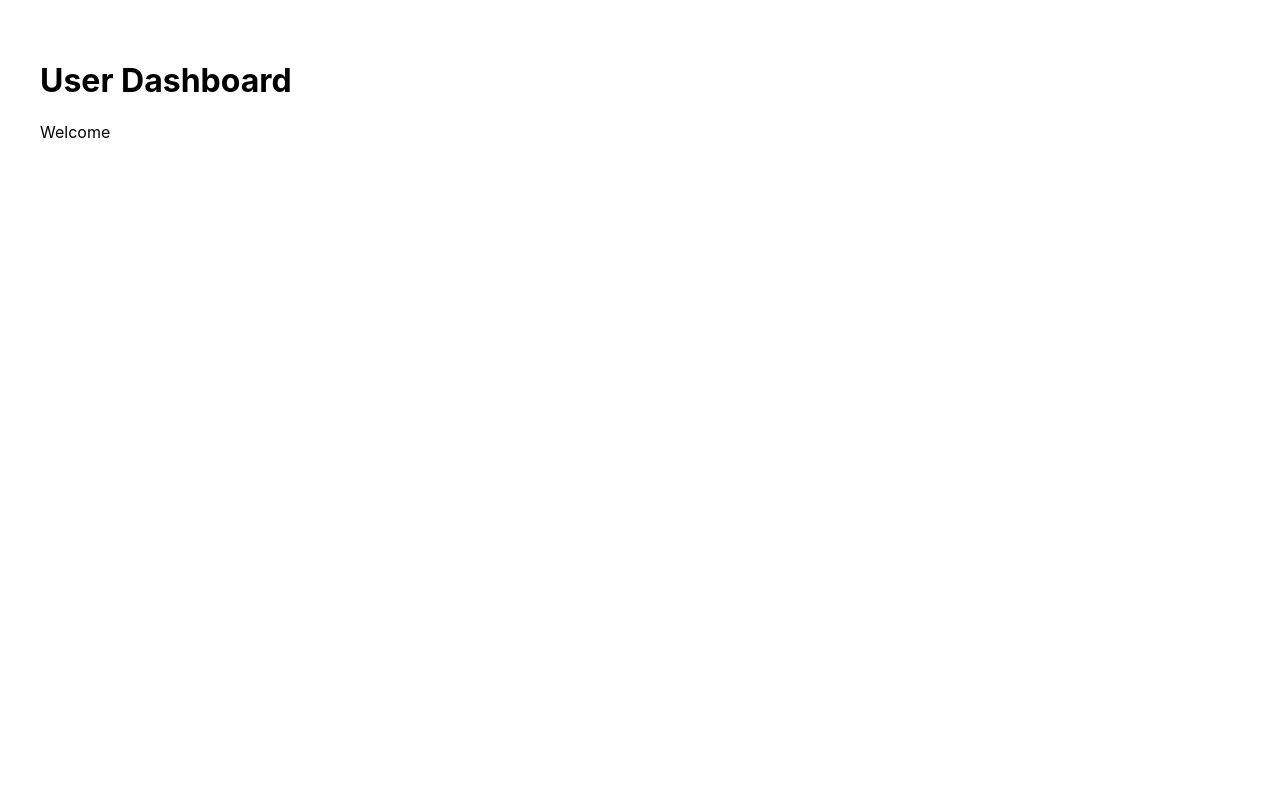
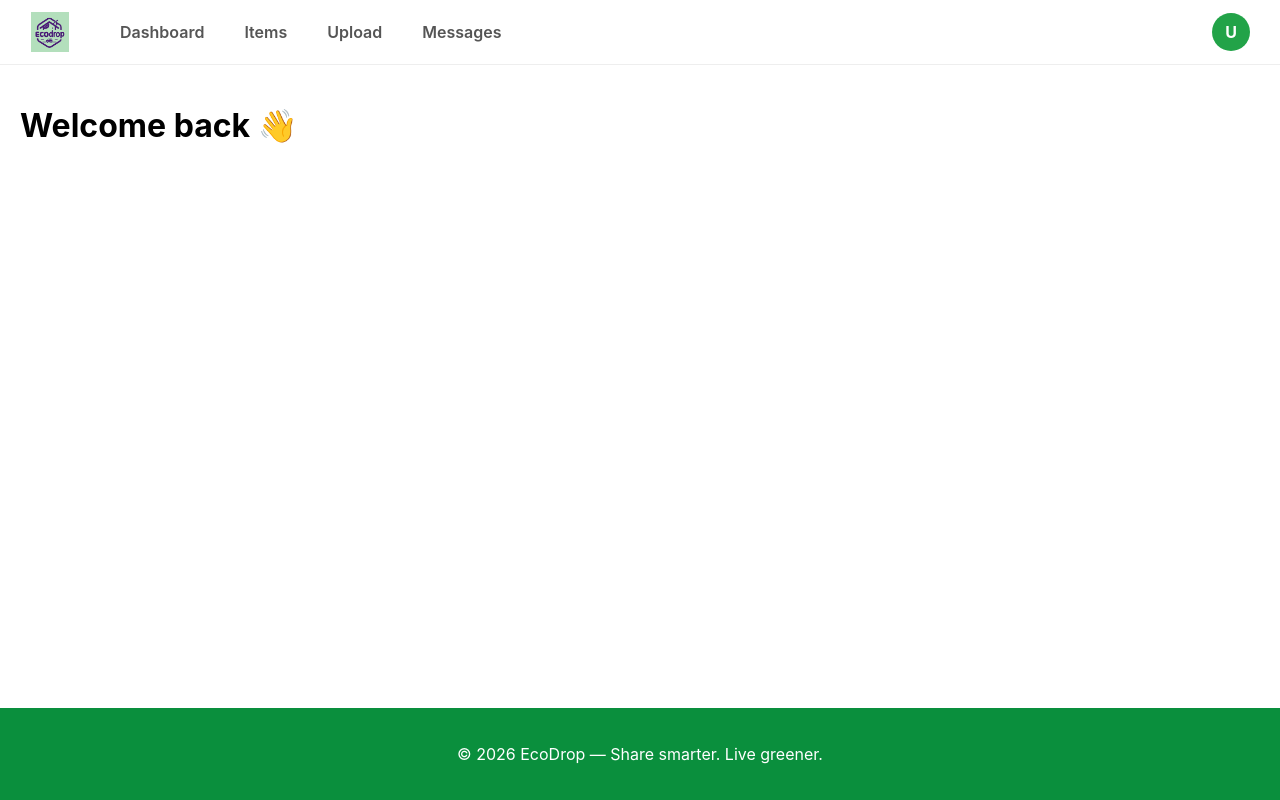
Before and after one commit to Adheesh49/ecodrop, a React (Create React App) app in the folder frontend/: page /dashboard in a window 1280 px wide. Built offline with nearby package versions, Linux system fonts and the light colour scheme.

Commit message:
Dashboard page edited.

```diff
--- a/frontend/src/App.js
+++ b/frontend/src/App.js
@@ -1,32 +1,46 @@
-import { BrowserRouter, Routes, Route } from "react-router-dom";
+import { BrowserRouter, Routes, Route, useLocation } from "react-router-dom";
+import Header from "./components/Header";
+import Footer from "./components/Footer";
 
+import Home from "./pages/Home";
 import Login from "./pages/Login";
 import Register from "./pages/Register";
 import Dashboard from "./pages/Dashboard";
 import AdminDashboard from "./pages/AdminDashboard";
 
-function App() {
+function AppContent() {
+  const location = useLocation();
+
+  const isDashboardRoute =
+    location.pathname.startsWith("/dashboard") ||
+    location.pathname.startsWith("/admin-dashboard") ||
+    location.pathname.startsWith("/items") ||
+    location.pathname.startsWith("/upload") ||
+    location.pathname.startsWith("/messages");
 
   return (
-
-    <BrowserRouter>
+    <>
+      {!isDashboardRoute && <Header />}
 
       <Routes>
-
+        <Route path="/" element={<Home />} />
         <Route path="/login" element={<Login />} />
-
         <Route path="/register" element={<Register />} />
-
         <Route path="/dashboard" element={<Dashboard />} />
-
         <Route path="/admin-dashboard" element={<AdminDashboard />} />
-
       </Routes>
 
+      {!isDashboardRoute && <Footer />}
+    </>
+  );
+}
+
+function App() {
+  return (
+    <BrowserRouter>
+      <AppContent />
     </BrowserRouter>
-
   );
-
 }
 
 export default App;
--- /dev/null
+++ b/frontend/src/components/DashboardHeader.js
@@ -0,0 +1,83 @@
+import { useState, useEffect } from "react";
+import { useNavigate, Link } from "react-router-dom";
+import "./dashboardHeader.css";
+
+function DashboardHeader() {
+  const [open, setOpen] = useState(false);
+  const navigate = useNavigate();
+
+  const role = localStorage.getItem("role");
+  const userName = localStorage.getItem("name") || "User";
+  const profilePic = localStorage.getItem("profilePic");
+
+  const getInitials = (name) => {
+    return name
+      .split(" ")
+      .map((n) => n[0])
+      .join("")
+      .toUpperCase();
+  };
+
+  const handleLogout = () => {
+    localStorage.clear();
+    navigate("/login");
+  };
+
+  const toggleDarkMode = () => {
+    document.body.classList.toggle("dark-mode");
+
+    const isDark = document.body.classList.contains("dark-mode");
+    localStorage.setItem("darkMode", isDark);
+  };
+
+  useEffect(() => {
+    const saved = localStorage.getItem("darkMode") === "true";
+    if (saved) {
+      document.body.classList.add("dark-mode");
+    }
+  }, []);
+
+  return (
+    <header className="dash-header">
+      <div className="dash-left">
+        <img
+          src="/images/ecodrop-logo.png"
+          alt="EcoDrop Logo"
+          className="logo"
+          onClick={() => navigate("/dashboard")}
+        />
+
+        <nav className="dash-nav">
+          <Link to="/dashboard">Dashboard</Link>
+          <Link to="/items">Items</Link>
+          <Link to="/upload">Upload</Link>
+          <Link to="/messages">Messages</Link>
+
+          {role === "admin" && (
+            <Link to="/admin-dashboard">Admin</Link>
+          )}
+        </nav>
+      </div>
+
+      <div className="dash-right">
+        <div className="profile" onClick={() => setOpen(!open)}>
+          {profilePic ? (
+            <img src={profilePic} alt="profile" />
+          ) : (
+            <div className="initials">{getInitials(userName)}</div>
+          )}
+        </div>
+
+        {open && (
+          <div className="dropdown">
+            <p onClick={() => navigate("/profile")}>Manage Profile</p>
+            <p onClick={toggleDarkMode}>🌙 Dark Mode</p>
+            <p onClick={handleLogout}>Logout</p>
+          </div>
+        )}
+      </div>
+    </header>
+  );
+}
+
+export default DashboardHeader;
--- a/frontend/src/components/Footer.css
+++ b/frontend/src/components/Footer.css
@@ -6,6 +6,6 @@ padding: 20px;
 background: #0a8f3d;
 color: white;
 
-margin-top: 40px;
+margin-top: 0px;
 
 }
--- /dev/null
+++ b/frontend/src/components/dashboardHeader.css
@@ -0,0 +1,90 @@
+.dash-header {
+  display: flex;
+  justify-content: space-between;
+  align-items: center;
+  padding: 12px 30px;
+  background: #ffffff;
+  border-bottom: 1px solid #eee;
+  position: sticky;
+  top: 0;
+  z-index: 100;
+}
+
+.dash-left {
+  display: flex;
+  align-items: center;
+  gap: 30px;
+}
+
+.logo {
+  height: 40px;
+  object-fit: contain;
+  cursor: pointer;
+  transition: 0.2s;
+}
+
+.logo:hover {
+  transform: scale(1.05);
+}
+
+.dash-nav {
+  display: flex;
+  gap: 20px;
+}
+
+.dash-nav a {
+  text-decoration: none;
+  color: #555;
+  font-weight: 600;
+  transition: 0.2s;
+}
+
+.dash-nav a:hover {
+  color: #22a348;
+}
+
+.dash-right {
+  position: relative;
+}
+
+.profile img {
+  width: 38px;
+  height: 38px;
+  border-radius: 50%;
+  cursor: pointer;
+  object-fit: cover;
+}
+
+.initials {
+  width: 38px;
+  height: 38px;
+  border-radius: 50%;
+  background: #22a348;
+  color: white;
+  display: flex;
+  align-items: center;
+  justify-content: center;
+  font-weight: 700;
+  cursor: pointer;
+}
+
+.dropdown {
+  position: absolute;
+  right: 0;
+  top: 50px;
+  background: white;
+  box-shadow: 0 4px 20px rgba(0, 0, 0, 0.1);
+  border-radius: 10px;
+  padding: 10px 0;
+  width: 180px;
+}
+
+.dropdown p {
+  padding: 10px 15px;
+  cursor: pointer;
+  font-size: 14px;
+}
+
+.dropdown p:hover {
+  background: #f5f5f5;
+}
--- /dev/null
+++ b/frontend/src/components/dashboardLayout.css
@@ -0,0 +1,10 @@
+.dash-layout {
+  display: flex;
+  flex-direction: column;
+  min-height: 100vh;
+}
+
+.dash-content {
+  flex: 1;
+  padding: 20px;
+}
--- /dev/null
+++ b/frontend/src/layouts/DashboardLayout.js
@@ -0,0 +1,19 @@
+import DashboardHeader from "../components/DashboardHeader";
+import Footer from "../components/Footer";
+import "../components/dashboardLayout.css";
+
+function DashboardLayout({ children }) {
+  return (
+    <div className="dash-layout">
+      <DashboardHeader />
+
+      <div className="dash-content">
+        {children}
+      </div>
+
+      <Footer />
+    </div>
+  );
+}
+
+export default DashboardLayout;
--- a/frontend/src/pages/Dashboard.js
+++ b/frontend/src/pages/Dashboard.js
@@ -1,14 +1,11 @@
+import DashboardLayout from "../layouts/DashboardLayout";
+
 function Dashboard() {
-
-  const name = localStorage.getItem("name");
-
   return (
-    <div style={{padding:"40px"}}>
-      <h1>User Dashboard</h1>
-      <p>Welcome {name}</p>
-    </div>
+    <DashboardLayout>
+      <h1>Welcome back 👋</h1>
+    </DashboardLayout>
   );
-
 }
 
 export default Dashboard;
```
Also changed, not shown: frontend/src/App.css (+28 -0 lines).
